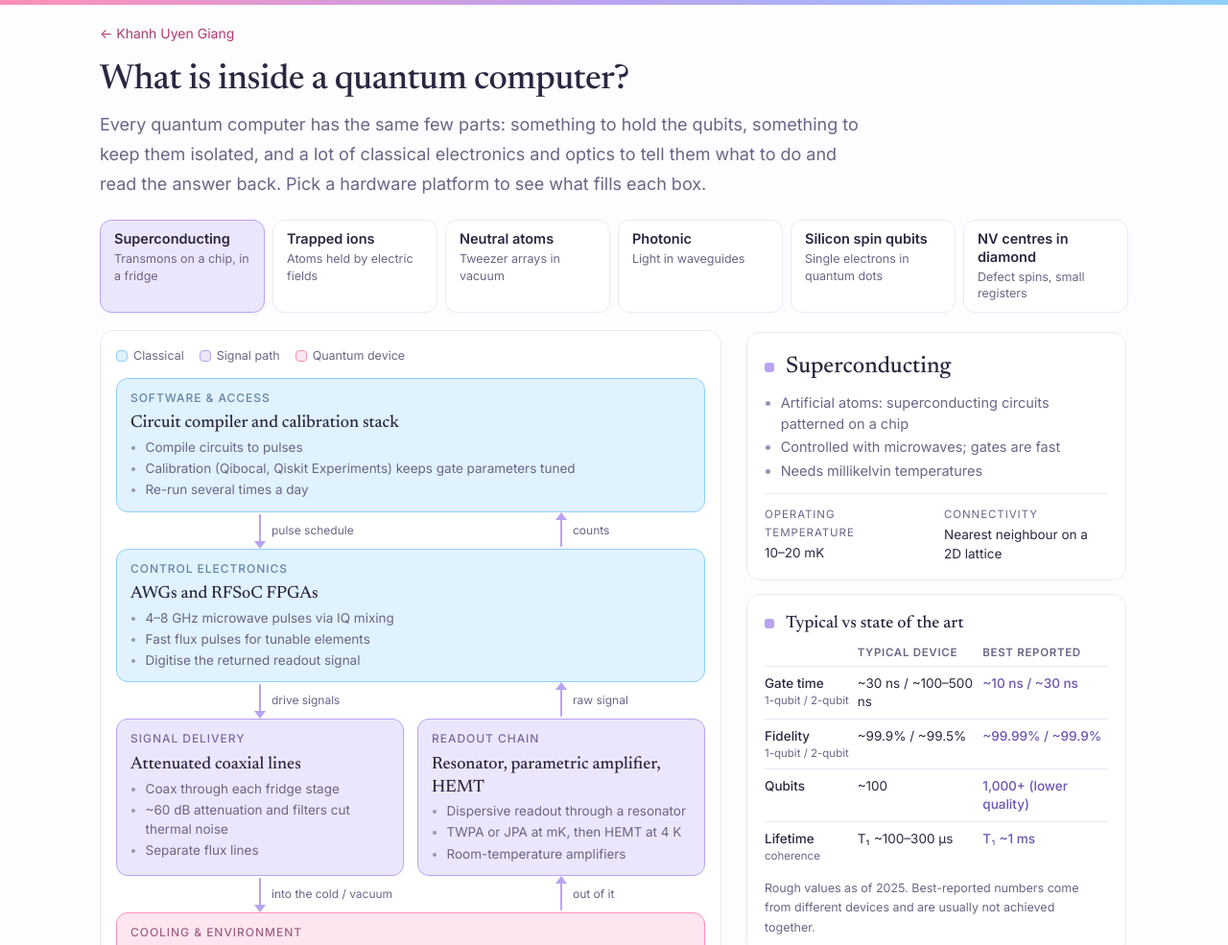
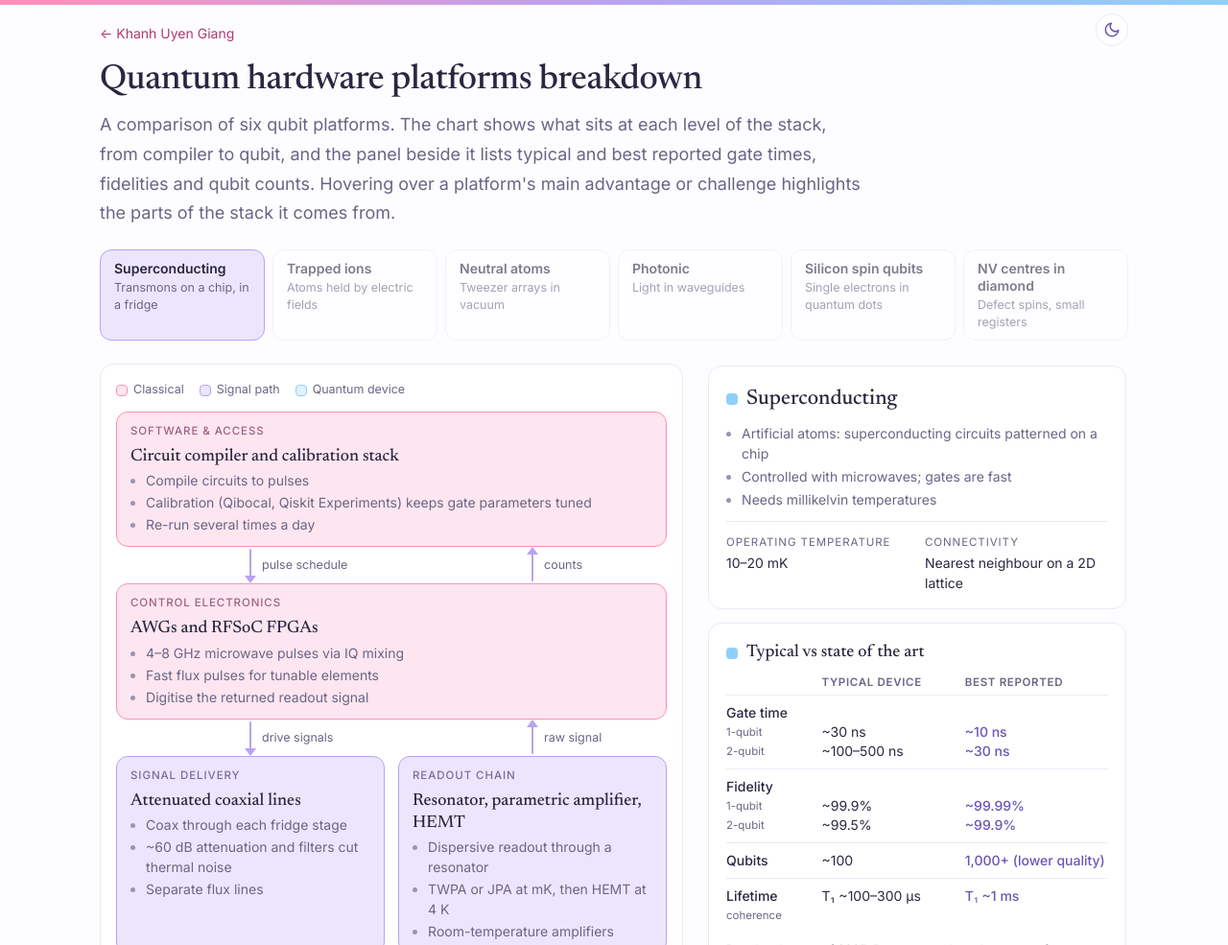
Before and after one commit to khanhuyengiang/khanhuyengiang.github.io, a plain HTML site: page quantum-hardware/index.html in a window 1280 px wide. Shown: the top 985 px of the page at 96% size. Drawn offline with Linux system fonts and the light colour scheme.

Commit message:
design: minor description and stylistic changes

```diff
--- a/assets/css/academic.css
+++ b/assets/css/academic.css
@@ -44,7 +44,7 @@
 }
 
 @media (prefers-color-scheme: dark) {
-  :root {
+  :root:not([data-theme="light"]) {
     --bg: #17142a;
     --surface: #1f1b36;
     --ink: #eeeaff;
@@ -59,6 +59,20 @@
     color-scheme: dark;
   }
 }
+:root[data-theme="dark"] {
+    --bg: #17142a;
+    --surface: #1f1b36;
+    --ink: #eeeaff;
+    --muted: #b4acd6;
+    --faint: #8a82ad;
+    --line: #2f2950;
+    --pink: #3a2342;
+    --lavender: #2c2552;
+    --blue: #1d2d47;
+    --accent: #ff9ec3;
+    --accent-2: #c5b4ff;
+    color-scheme: dark;
+  }
 
 * { box-sizing: border-box; }
 html { scroll-behavior: smooth; }
@@ -254,3 +268,18 @@ footer a { color: var(--muted); }
   html { scroll-behavior: auto; }
   .pub, .teaser .go { transition: none; }
 }
+
+/* ---------- light / dark switch (injected by assets/theme.js) ---------- */
+.theme-toggle {
+  display: inline-grid; place-items: center; width: 34px; height: 34px; padding: 0; cursor: pointer;
+  border-radius: 50%; border: 1px solid var(--line); background: var(--surface); color: var(--accent-2);
+}
+.theme-toggle:hover { background: var(--lavender); }
+.theme-toggle svg { width: 18px; height: 18px; }
+.theme-toggle .sun { display: none; }
+:root[data-resolved="dark"] .theme-toggle .sun { display: block; }
+:root[data-resolved="dark"] .theme-toggle .moon { display: none; }
+.topnav .theme-toggle { flex: none; }
+/* sub-pages: align with the right edge of the 1080px text column, not the viewport corner */
+.theme-toggle.floating { position: absolute; top: 14px; right: max(16px, calc((100% - var(--col-w, 1080px)) / 2 + 24px)); z-index: 10; }
+body { position: relative; }
--- /dev/null
+++ b/assets/theme.js
@@ -0,0 +1,36 @@
+// Light/dark switch for the academic pages. No saved choice = follow the device setting.
+(function () {
+  var root = document.documentElement, KEY = "theme";
+  var mq = matchMedia("(prefers-color-scheme: dark)");
+  try { var t = localStorage.getItem(KEY); if (t === "light" || t === "dark") root.dataset.theme = t; } catch (e) {}
+
+  function isDark() { return root.dataset.theme ? root.dataset.theme === "dark" : mq.matches; }
+  window.isDarkTheme = isDark;
+  function sync(notify) {
+    root.dataset.resolved = isDark() ? "dark" : "light";
+    var b = document.querySelector(".theme-toggle");
+    if (b) {
+      b.setAttribute("aria-label", isDark() ? "Switch to light mode" : "Switch to dark mode");
+      b.title = b.getAttribute("aria-label");
+    }
+    if (notify) document.dispatchEvent(new Event("themechange"));
+  }
+  sync();
+  mq.addEventListener("change", function () { sync(true); });
+
+  document.addEventListener("DOMContentLoaded", function () {
+    var b = document.createElement("button");
+    b.type = "button"; b.className = "theme-toggle";
+    b.innerHTML =
+      '<svg class="moon" viewBox="0 0 24 24" fill="none" stroke="currentColor" stroke-width="2" stroke-linecap="round" stroke-linejoin="round" aria-hidden="true"><path d="M21 12.8A9 9 0 1 1 11.2 3a7 7 0 0 0 9.8 9.8z"/></svg>' +
+      '<svg class="sun" viewBox="0 0 24 24" fill="none" stroke="currentColor" stroke-width="2" stroke-linecap="round" aria-hidden="true"><circle cx="12" cy="12" r="4"/><path d="M12 2v2M12 20v2M4.9 4.9l1.4 1.4M17.7 17.7l1.4 1.4M2 12h2M20 12h2M4.9 19.1l1.4-1.4M17.7 6.3l1.4-1.4"/></svg>';
+    b.addEventListener("click", function () {
+      root.dataset.theme = isDark() ? "light" : "dark";
+      try { localStorage.setItem(KEY, root.dataset.theme); } catch (e) {}
+      sync(true);
+    });
+    var nav = document.querySelector(".topnav");
+    if (nav) nav.appendChild(b); else { b.classList.add("floating"); document.body.appendChild(b); }
+    sync();
+  });
+})();
--- a/bloch/bloch.js
+++ b/bloch/bloch.js
@@ -508,7 +508,7 @@ function readColors() {
     ink: g("--ink"), bg: g("--bg"), muted: g("--muted"), faint: g("--faint"), line: g("--line"), surface: g("--surface"),
     lav: g("--lavender"), accent: g("--accent"), accent2: g("--accent-2"),
     x: g("--pink-strong") || "#ff8fb8", y: g("--blue-strong") || "#8fd0fa", z: g("--lavender-strong") || "#b9a3f0",
-    dark: window.matchMedia("(prefers-color-scheme: dark)").matches,
+    dark: isDarkTheme(),
   };
 }
 
@@ -880,5 +880,5 @@ setupMisc();
 new ResizeObserver(resize).observe($("sphere-wrap"));
 // Typeset the static math in the page (hints, field labels).
 document.querySelectorAll("[data-tex]").forEach(el => { el.innerHTML = M(el.dataset.tex); });
-window.matchMedia("(prefers-color-scheme: dark)").addEventListener("change", () => { readColors(); draw(); });
+document.addEventListener("themechange", () => { readColors(); draw(); });
 render();
--- a/qsq-demo/demo.css
+++ b/qsq-demo/demo.css
@@ -9,7 +9,7 @@
   --cell-ink-light: #ffffff;
 }
 @media (prefers-color-scheme: dark) {
-  :root {
+  :root:not([data-theme="light"]) {
     --under: #f07a6e;
     --over: #6fa8f0;
     --mid: #383835;
@@ -17,6 +17,13 @@
     --cell-ink-light: #ffffff;
   }
 }
+:root[data-theme="dark"] {
+    --under: #f07a6e;
+    --over: #6fa8f0;
+    --mid: #383835;
+    --truth: #eeeaff;
+    --cell-ink-light: #ffffff;
+  }
 
 .demo { max-width: 1080px; margin: 0 auto; padding: 8px 24px 80px; }
 .demo header { margin: 8px 0 28px; }
--- a/qsq-demo/demo.js
+++ b/qsq-demo/demo.js
@@ -269,7 +269,7 @@ function buildControls() {
   $("errorbars").addEventListener("change", render);
   $("logscale").addEventListener("change", render);
   window.addEventListener("resize", () => state.showFid && renderFidelity());
-  matchMedia("(prefers-color-scheme: dark)").addEventListener("change", render);
+  document.addEventListener("themechange", render);
 }
 
 function render() {
@@ -434,7 +434,7 @@ function cellColor(v, vmax) {
 }
 
 function matrix(M, vmax, fmt) {
-  const dark = matchMedia("(prefers-color-scheme: dark)").matches;
+  const dark = isDarkTheme();
   const L = ["I", "X", "Y", "Z"];
   const g = el("div", { class: "mat" }, el("span"), ...L.map((l) => el("span", { class: "ax", text: l })));
   M.forEach((row, i) => {
--- a/quantum-hardware/hardware.css
+++ b/quantum-hardware/hardware.css
@@ -2,13 +2,16 @@
 
 [hidden] { display: none !important; }
 
-.hw { max-width: 1120px; margin: 0 auto; padding: 8px 24px 64px; }
+:root { --col-w: 1120px; }  /* read by the theme toggle too */
+/* One type scale for the whole page. */
+.hw { --fs-h2: 22px; --fs-h3: 17px; --fs-node: 18px; --fs-body: 14px; --fs-small: 12.5px; --fs-label: 11.5px; }
+.hw { max-width: var(--col-w); margin: 0 auto; padding: 8px 24px 64px; }
 .hw header { margin: 8px 0 22px; }
 .hw header h1 { font-size: 36px; line-height: 1.15; letter-spacing: -0.01em; margin-bottom: 10px; }
 .hw header .back { font-size: 14px; display: inline-block; margin-bottom: 18px; }
 .hw .lead { color: var(--muted); max-width: 70ch; }
-.hw h2 { font-size: 20px; margin: 0 0 10px; }
-.hw .hint { color: var(--muted); font-size: 13.5px; margin: 10px 0 0; }
+.hw h2 { font-size: var(--fs-h3); margin: 0 0 10px; }
+.hw .hint { color: var(--muted); font-size: var(--fs-small); margin: 10px 0 0; }
 
 .panel {
   background: var(--surface); border: 1px solid var(--line); border-radius: var(--radius);
@@ -16,9 +19,10 @@
 }
 
 /* ---------- layout ---------- */
-.layout-2 { display: grid; grid-template-columns: minmax(0, 1fr) 400px; gap: 24px; align-items: start; margin-top: 18px; }
-.chart { grid-column: 1; grid-row: 1; }
-.side { grid-column: 2; grid-row: 1; display: grid; gap: 14px; position: sticky; top: 16px; max-height: calc(100vh - 32px); overflow-y: auto; scrollbar-width: none; padding: 2px; min-width: 0; }
+.layout-2 { display: grid; grid-template-columns: minmax(0, 1fr) 440px; gap: 24px; align-items: start; margin-top: 18px; }
+.platforms { grid-column: 1 / -1; }
+.chart { grid-column: 1; grid-row: 2; }
+.side { grid-column: 2; grid-row: 2; display: grid; gap: 14px; position: sticky; top: 16px; max-height: calc(100vh - 32px); overflow-y: auto; scrollbar-width: none; padding: 2px; min-width: 0; }
 .side::-webkit-scrollbar { display: none; }
 
 /* ---------- platform list: a row of choices across the top ---------- */
@@ -27,36 +31,53 @@
   display: grid; align-content: start; gap: 2px; text-align: left; cursor: pointer; width: 100%;
   font: inherit; color: var(--ink); background: var(--surface);
   border: 1px solid var(--line); border-radius: 12px; padding: 10px 14px; position: relative;
-  transition: background .15s, border-color .15s;
+  transition: background .15s, border-color .15s, opacity .15s;
 }
-.pbtn b { font-weight: 600; font-size: 14.5px; line-height: 1.3; }
-.pbtn span { font-size: 12.5px; color: var(--muted); line-height: 1.4; }
+.pbtn b { font-weight: 600; font-size: var(--fs-body); line-height: 1.3; }
+.pbtn span { font-size: var(--fs-small); color: var(--muted); line-height: 1.4; }
+.plist:has([aria-checked="true"]) .pbtn:not([aria-checked="true"]) { opacity: 0.6; }
 .pbtn:hover { border-color: var(--lavender-strong); }
+.plist .pbtn:not([aria-checked="true"]):hover, .plist .pbtn:not([aria-checked="true"]):focus-visible { opacity: 1; }
 .pbtn[aria-checked="true"] { background: var(--lavender); border-color: var(--lavender-strong); }
 .pbtn:focus-visible { outline: 2px solid var(--accent-2); outline-offset: 2px; }
 
+/* ---------- wide screens (laptops and up): platform choices become a left column, the rest keeps its width ---------- */
+@media (min-width: 1300px) {
+  :root { --col-w: 1384px; }
+  .layout-2 { grid-template-columns: 200px minmax(0, 1fr) 440px; }
+  .platforms { grid-column: 1; grid-row: 1; position: sticky; top: 16px; }
+  .chart { grid-column: 2; grid-row: 1; }
+  .side { grid-column: 3; grid-row: 1; }
+  .plist { grid-template-columns: minmax(0, 1fr); }
+}
+
 /* ---------- at a glance ---------- */
-.glance h2 { font-size: 24px; margin-bottom: 6px; }
-.glance .blist { color: var(--muted); margin: 0 0 12px; font-size: 14.5px; line-height: 1.55; }
+.dotted { display: flex; align-items: center; gap: 9px; }
+.dotted::before { content: ""; flex: none; width: 12px; height: 12px; border-radius: 4px; background: var(--dot, var(--lavender-strong)); }
+.glance h2 { font-size: var(--fs-h2); margin-bottom: 6px; }
+.glance .blist { color: var(--muted); margin: 0 0 12px; font-size: var(--fs-body); line-height: 1.55; }
 dl.facts { display: grid; grid-template-columns: 1fr 1fr; gap: 10px 16px; margin: 0; padding-top: 12px; border-top: 1px solid var(--line); }
-dl.facts dt { font-size: 11.5px; text-transform: uppercase; letter-spacing: 0.08em; color: var(--muted); }
-dl.facts dd { margin: 2px 0 0; font-size: 13.5px; line-height: 1.45; }
+dl.facts dt { font-size: var(--fs-label); text-transform: uppercase; letter-spacing: 0.08em; color: var(--muted); }
+dl.facts dd { margin: 2px 0 0; font-size: var(--fs-body); line-height: 1.45; }
 
 /* ---------- typical vs state of the art ---------- */
-.perf h2 { font-size: 18px; margin-bottom: 8px; }
-.perf table { width: 100%; border-collapse: collapse; font-size: 13.5px; table-layout: fixed; }
-.perf thead th { font: 600 11.5px/1.3 var(--sans); text-transform: uppercase; letter-spacing: 0.06em; color: var(--muted); text-align: left; padding: 0 8px 6px 0; }
-.perf thead th:nth-child(1) { width: 27%; }
-.perf tbody th, .perf td { text-align: left; vertical-align: top; padding: 8px 8px 8px 0; border-top: 1px solid var(--line); line-height: 1.4; }
+.perf h2 { font-size: var(--fs-node); margin-bottom: 8px; }
+.perf table { width: 100%; border-collapse: collapse; font-size: var(--fs-body); table-layout: fixed; --lh: 20px; }
+.perf thead th { font: 600 var(--fs-label)/1.3 var(--sans); text-transform: uppercase; letter-spacing: 0.06em; color: var(--muted); text-align: left; padding: 0 8px 6px 0; }
+.perf thead th:nth-child(1) { width: 25%; }
+.perf tbody th, .perf td { text-align: left; vertical-align: top; padding: 8px 8px 8px 0; border-top: 1px solid var(--line); line-height: var(--lh); }
 .perf tbody th { font-weight: 500; }
-.perf tbody th small { display: block; font-size: 11.5px; color: var(--muted); font-weight: 400; }
+.perf tbody th small { display: block; font-size: var(--fs-label); color: var(--muted); font-weight: 400; }
+/* Rows with a 1-qubit / 2-qubit pair: the value lines sit level with the labels in the first column. */
+.perf tbody tr:has(th.two) td { padding-top: calc(8px + var(--lh)); white-space: nowrap; }
+.perf tbody th small span { display: block; }
 .perf td:last-child { color: var(--accent-2); font-weight: 500; padding-right: 0; }
-.perf .hint { margin-top: 8px; font-size: 12.5px; }
+.perf .hint { margin-top: 8px; }
 
 /* ---------- advantage / challenge: hovering one highlights its boxes in the flowchart ---------- */
 .trade { border: 0; padding: 0; margin: 0; display: grid; grid-template-columns: 1fr 1fr; gap: 10px; }
 .tcard {
-  border: 1px solid var(--tone-strong); border-radius: var(--radius); padding: 12px 14px; font-size: 13.5px; line-height: 1.5;
+  border: 1px solid var(--tone-strong); border-radius: var(--radius); padding: 12px 14px; font-size: var(--fs-body); line-height: 1.5;
   background: var(--surface); cursor: pointer;
 }
 .tcard.adv { --tone-strong: var(--blue-strong); }
@@ -64,12 +85,12 @@ dl.facts dd { margin: 2px 0 0; font-size: 13.5px; line-height: 1.45; }
 .tcard.adv.on { background: var(--blue); }
 .tcard.chal.on { background: var(--pink); }
 .tcard:focus-visible { outline: 2px solid var(--accent-2); outline-offset: 2px; }
-.tlabel { font-size: 11.5px; font-weight: 500; text-transform: uppercase; letter-spacing: 0.08em; color: color-mix(in srgb, var(--tone-strong) 55%, var(--ink)); margin-bottom: 4px; }
-.trade .hint { grid-column: 1 / -1; margin: 0; font-size: 12.5px; }
+.tlabel { font-size: var(--fs-label); font-weight: 500; text-transform: uppercase; letter-spacing: 0.08em; color: color-mix(in srgb, var(--tone-strong) 55%, var(--ink)); margin-bottom: 4px; }
+.trade .hint { grid-column: 1 / -1; margin: 0; }
 
 /* ---------- flowchart ---------- */
 .chart { background: var(--surface); border: 1px solid var(--line); border-radius: var(--radius); padding: 16px; }
-.legend { display: flex; flex-wrap: wrap; gap: 4px 16px; font-size: 12.5px; color: var(--muted); margin-bottom: 12px; }
+.legend { display: flex; flex-wrap: wrap; gap: 4px 16px; font-size: var(--fs-small); color: var(--muted); margin-bottom: 12px; }
 .legend span { display: inline-flex; align-items: center; gap: 6px; }
 .sw { width: 12px; height: 12px; border-radius: 4px; display: inline-block; border: 1px solid transparent; }
 
@@ -77,20 +98,20 @@ dl.facts dd { margin: 2px 0 0; font-size: 13.5px; line-height: 1.45; }
 .span { grid-column: 1 / -1; }
 
 .node {
-  --tone: var(--blue); --tone-strong: var(--blue-strong);
+  --tone: var(--pink); --tone-strong: var(--pink-strong);
   background: var(--tone); border: 1px solid transparent; border-radius: 12px; padding: 10px 14px 12px;
   min-width: 0;
 }
-.node.classical { --tone: var(--blue); --tone-strong: var(--blue-strong); }
+.node.classical { --tone: var(--pink); --tone-strong: var(--pink-strong); }
 .node.path { --tone: var(--lavender); --tone-strong: var(--lavender-strong); }
-.node.quantum { --tone: var(--pink); --tone-strong: var(--pink-strong); }
-.legend .sw.classical { background: var(--blue); border-color: var(--blue-strong); }
+.node.quantum { --tone: var(--blue); --tone-strong: var(--blue-strong); }
+.legend .sw.classical { background: var(--pink); border-color: var(--pink-strong); }
 .legend .sw.path { background: var(--lavender); border-color: var(--lavender-strong); }
-.legend .sw.quantum { background: var(--pink); border-color: var(--pink-strong); }
+.legend .sw.quantum { background: var(--blue); border-color: var(--blue-strong); }
 
-.node .role { font-size: 12px; font-weight: 500; text-transform: uppercase; letter-spacing: 0.08em; color: color-mix(in srgb, var(--tone-strong) 55%, var(--ink)); }
-.node .what { font: 500 18px/1.3 var(--serif); color: var(--ink); margin-top: 6px; }
-.node .detail { font-size: 13.5px; line-height: 1.5; color: var(--muted); margin-top: 2px; }
+.node .role { font-size: var(--fs-label); font-weight: 500; text-transform: uppercase; letter-spacing: 0.08em; color: color-mix(in srgb, var(--tone-strong) 55%, var(--ink)); }
+.node .what { font: 500 var(--fs-node)/1.3 var(--serif); color: var(--ink); margin-top: 6px; }
+.node .detail { font-size: var(--fs-body); line-height: 1.5; color: var(--muted); margin-top: 2px; }
 .node .detail ul { margin: 0; padding-left: 1.15em; }
 .blist { margin: 0; padding-left: 1.15em; }
 .blist li + li, .node .detail li + li { margin-top: 2px; }
@@ -117,7 +138,7 @@ dl.facts dd { margin: 2px 0 0; font-size: 13.5px; line-height: 1.45; }
 
 /* While an advantage or challenge is hovered, the boxes it refers to stand out and the rest of the text fades. */
 .chart.focusing .node:not(.hl) > .role,
-.chart.focusing .node:not(.hl) > .what, .chart.focusing .node:not(.hl) > .detail { opacity: 0.35; }
+.chart.focusing .node:not(.hl) > .what, .chart.focusing .node:not(.hl) > .detail { opacity: 0.6; }
 .node > .role, .node > .what, .node > .detail { transition: opacity .2s; }
 .node.hl { border-width: 2px; padding: 9px 13px 11px; box-shadow: 0 0 0 4px var(--hl, var(--lavender-strong));
   animation: glow-in .25s ease-out; }
@@ -132,9 +153,9 @@ dl.facts dd { margin: 2px 0 0; font-size: 13.5px; line-height: 1.45; }
 .arr::after { content: ""; position: absolute; left: 50%; margin-left: -6px; border: 6px solid transparent; }
 .arr.down::after { bottom: 0; border-top: 8px solid var(--lavender-strong); border-bottom: 0; }
 .arr.up::after { top: 0; border-bottom: 8px solid var(--lavender-strong); border-top: 0; }
-.arr span { position: absolute; left: calc(50% + 12px); top: 50%; transform: translateY(-50%); font-size: 12px; color: var(--muted); white-space: nowrap; }
+.arr span { position: absolute; left: calc(50% + 12px); top: 50%; transform: translateY(-50%); font-size: var(--fs-small); color: var(--muted); white-space: nowrap; }
 
-.credit { color: var(--muted); font-size: 13.5px; margin: 0; padding-top: 4px; }
+.credit { color: var(--muted); font-size: var(--fs-small); margin: 0; padding-top: 4px; }
 
 /* ---------- narrow screens: everything stacks; the side panel comes first so the highlight is just above the chart ---------- */
 @media (max-width: 980px) {
@@ -148,11 +169,9 @@ dl.facts dd { margin: 2px 0 0; font-size: 13.5px; line-height: 1.45; }
   .hw { padding: 8px 16px 48px; }
   .hw header h1 { font-size: 28px; }
   .layout-2 { gap: 16px; }
-  .node .what { font-size: 16px; }
-  .node .detail { font-size: 12.5px; }
+  .hw { --fs-h2: 20px; --fs-h3: 16px; --fs-node: 16px; --fs-body: 13px; --fs-small: 12px; --fs-label: 11px; }
   .node .inner.two { grid-template-columns: minmax(0, 1fr); }
   .chart { padding: 12px; }
-  .arr span { font-size: 11px; }
 }
 @media (max-width: 480px) {
   .trade { grid-template-columns: minmax(0, 1fr); }
--- a/quantum-hardware/hardware.js
+++ b/quantum-hardware/hardware.js
@@ -155,6 +155,12 @@ const PLATFORMS = [
   },
 ];
 
+// How warm each platform operates (0 = millikelvin, 1 = room temperature); sets the dot colour: blue, then purple, then pink.
+const HEAT = { superconducting: 0, 'silicon-spin': 0.12, ions: 0.5, photonic: 0.7, 'nv-centre': 0.85, 'neutral-atoms': 1 };
+const heatColor = h => h <= 0.5
+  ? `color-mix(in srgb, var(--lavender-strong) ${h * 200}%, var(--blue-strong))`
+  : `color-mix(in srgb, var(--pink-strong) ${(h - 0.5) * 200}%, var(--lavender-strong))`;
+
 const NODE_ORDER = ['software', 'control', 'delivery', 'readout', 'env', 'chip', 'qubit', 'coupling'];
 
 const $ = (s, r = document) => r.querySelector(s);
@@ -239,13 +245,19 @@ function select(id, { updateHash = true } = {}) {
     }
   });
 
+  $('.side').style.setProperty('--dot', heatColor(HEAT[id] ?? 0.5));
   $('#g-name').textContent = p.name;
   bullets($('#g-blurb'), p.blurb);
   $('#g-players').textContent = 'Examples: ' + p.players;
   $('#g-temp').textContent = p.temp;
   $('#g-conn').textContent = p.conn;
   ['typical', 'sota'].forEach(col => {
-    ['gate', 'fid', 'qubits', 'life'].forEach(row => { $(`#pf-${col}-${row}`).textContent = p.perf[col][row]; });
+    ['gate', 'fid', 'qubits', 'life'].forEach(row => {
+      const cell = $(`#pf-${col}-${row}`);
+      // Gate time and fidelity are "1-qubit / 2-qubit" pairs: one per line.
+      const lines = (row === 'gate' || row === 'fid') ? p.perf[col][row].split(' / ') : [p.perf[col][row]];
+      cell.replaceChildren(...lines.map(t => { const d = document.createElement('div'); d.textContent = t; return d; }));
+    });
   });
   bullets($('#t-adv-text'), p.advantage.items);
   bullets($('#t-chal-text'), p.challenge.items);
--- a/quantum-hardware/index.html
+++ b/quantum-hardware/index.html
@@ -12,6 +12,7 @@
   <link rel="preload" href="../assets/fonts/inter-latin.woff2" as="font" type="font/woff2" crossorigin>
   <link rel="preload" href="../assets/fonts/newsreader-latin.woff2" as="font" type="font/woff2" crossorigin>
   <link rel="stylesheet" href="../assets/css/academic.css">
+  <script src="../assets/theme.js"></script>
   <link rel="stylesheet" href="hardware.css">
 </head>
 <body>
@@ -19,26 +20,26 @@
 
   <header>
     <a class="back" href="../">← Khanh Uyen Giang</a>
-    <h1>What is inside a quantum computer?</h1>
+    <h1>Quantum hardware platforms breakdown</h1>
     <p class="lead">
-      Every quantum computer has the same few parts: something to hold the qubits, something to keep them isolated,
-      and a lot of classical electronics and optics to tell them what to do and read the answer back.
-      Pick a hardware platform to see what fills each box.
+      A comparison of six qubit platforms. The chart shows what sits at each level of the stack, from compiler to qubit,
+      and the panel beside it lists typical and best reported gate times, fidelities and qubit counts.
+      Hovering over a platform's main advantage or challenge highlights the parts of the stack it comes from.
     </p>
   </header>
 
-  <!-- ===== Platform list ===== -->
-  <nav class="platforms" aria-label="Hardware platforms">
-    <div class="plist" id="plist" role="radiogroup" aria-label="Hardware platform"></div>
-  </nav>
+  <div class="layout-2">
 
-  <div class="layout-2">
+    <!-- ===== Platform list: a row on top, or a column on the left on wide screens ===== -->
+    <nav class="platforms" aria-label="Hardware platforms">
+      <div class="plist" id="plist" role="radiogroup" aria-label="Hardware platform"></div>
+    </nav>
 
     <!-- ===== Summary, performance, trade-offs (sticky on wide screens) ===== -->
     <aside class="side">
 
       <section class="panel glance" id="glance" aria-live="polite">
-        <h2 id="g-name"></h2>
+        <h2 id="g-name" class="dotted"></h2>
         <ul class="blist" id="g-blurb"></ul>
         <dl class="facts">
           <div><dt>Operating temperature</dt><dd id="g-temp"></dd></div>
@@ -47,12 +48,12 @@
       </section>
 
       <section class="panel perf" aria-label="Typical and state-of-the-art performance">
-        <h2>Typical vs state of the art</h2>
+        <h2 class="dotted">Typical vs state of the art</h2>
         <table>
           <thead><tr><th scope="col"></th><th scope="col">Typical device</th><th scope="col">Best reported</th></tr></thead>
           <tbody>
-            <tr><th scope="row">Gate time<small>1-qubit / 2-qubit</small></th><td id="pf-typical-gate"></td><td id="pf-sota-gate"></td></tr>
-            <tr><th scope="row">Fidelity<small>1-qubit / 2-qubit</small></th><td id="pf-typical-fid"></td><td id="pf-sota-fid"></td></tr>
+            <tr><th scope="row" class="two">Gate time<small><span>1-qubit</span><span>2-qubit</span></small></th><td id="pf-typical-gate"></td><td id="pf-sota-gate"></td></tr>
+            <tr><th scope="row" class="two">Fidelity<small><span>1-qubit</span><span>2-qubit</span></small></th><td id="pf-typical-fid"></td><td id="pf-sota-fid"></td></tr>
             <tr><th scope="row">Qubits</th><td id="pf-typical-qubits"></td><td id="pf-sota-qubits"></td></tr>
             <tr><th scope="row">Lifetime<small>coherence</small></th><td id="pf-typical-life"></td><td id="pf-sota-life"></td></tr>
           </tbody>
```
Also changed, not shown: bloch/index.html (+1 -0 lines), index.html (+1 -0 lines), qsq-demo/index.html (+1 -0 lines).
